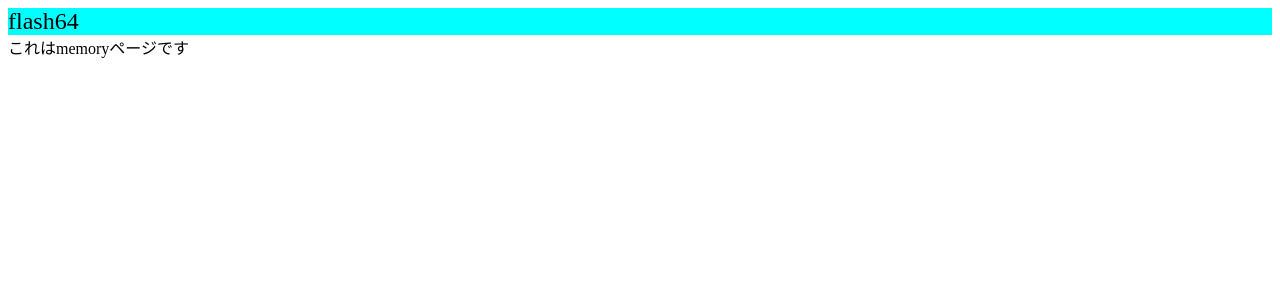
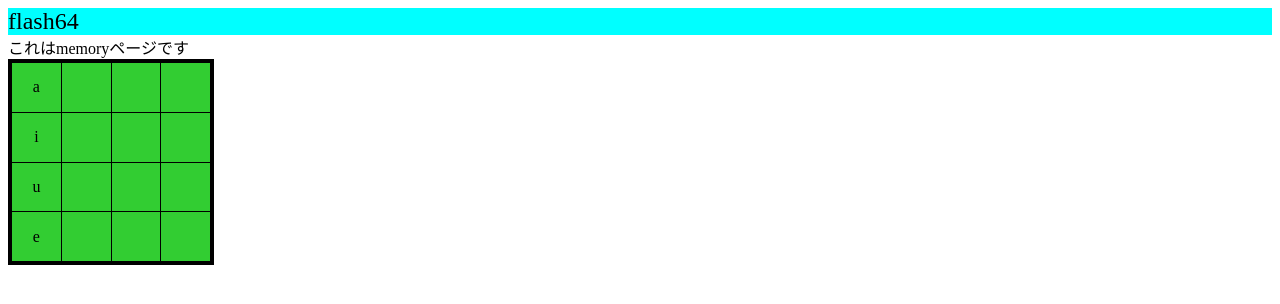
Before and after one commit to kf53495/flash64, a Django app: page /memory/ in a window 1280 px wide. Shown: the top 304 px of the page. Run offline with Django 4.2, Linux system fonts and the light colour scheme.

Commit message:
html、cssを用いてオセロ盤の見た目を再現

```diff
--- /dev/null
+++ b/memory64/static/memory.css
@@ -0,0 +1,19 @@
+.board {
+  width: 200px;
+  height: 200px;
+  border: 3px black solid;
+}
+
+table {
+  border-collapse: collapse;
+  border: 1px solid black;
+  background-color: #32cd32;
+  width: 100%;
+  height: 100%;
+}
+
+td{
+  text-align: center;
+  width: 25%;
+  height: 25%;
+}
--- a/memory64/templates/memory.html
+++ b/memory64/templates/memory.html
@@ -3,9 +3,40 @@
 <html>
   <head>
     <link rel="stylesheet" href="{% static 'header.css' %}">
+    <link rel="stylesheet" href="{% static 'memory.css' %}">
   </head>
   <body>
     {% include '_header.html' %}
     これはmemoryページです
+    <div class="board-frame">
+      <div class="board">
+        <table border="1">
+          <tr>
+            <td>a</td>
+            <td></td>
+            <td></td>
+            <td></td>
+          </tr>
+          <tr>
+            <td>i</td>
+            <td></td>
+            <td></td>
+            <td></td>
+          </tr>
+          <tr>
+            <td>u</td>
+            <td></td>
+            <td></td>
+            <td></td>
+          </tr>
+          <tr>
+            <td>e</td>
+            <td></td>
+            <td></td>
+            <td></td>
+          </tr>
+        </table>
+      </div>
+    </div>
   </body>
 </html>
```
